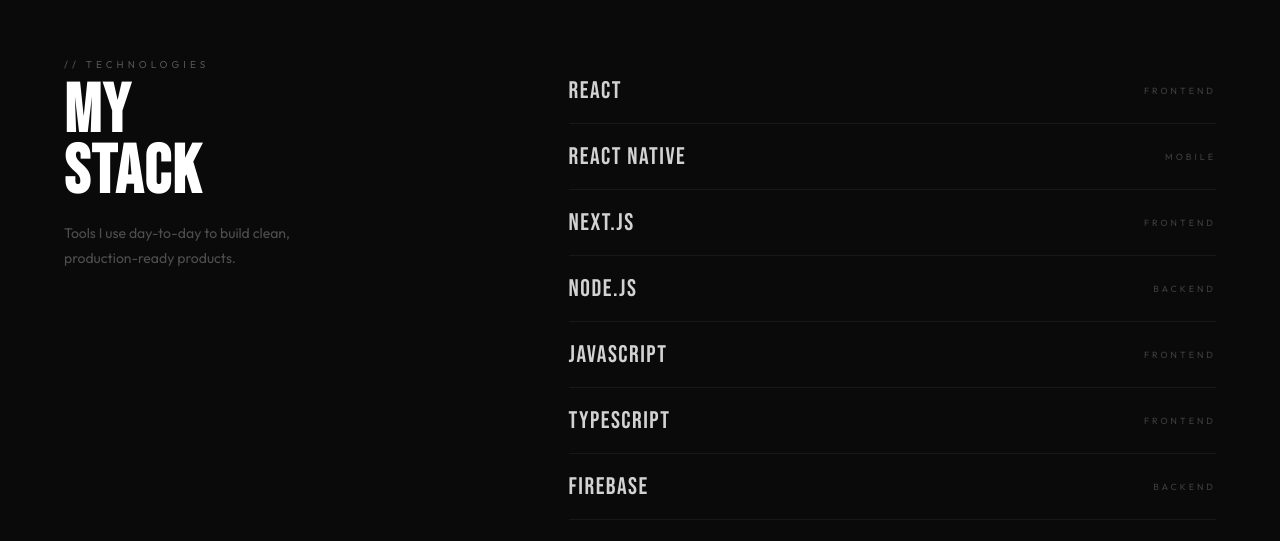
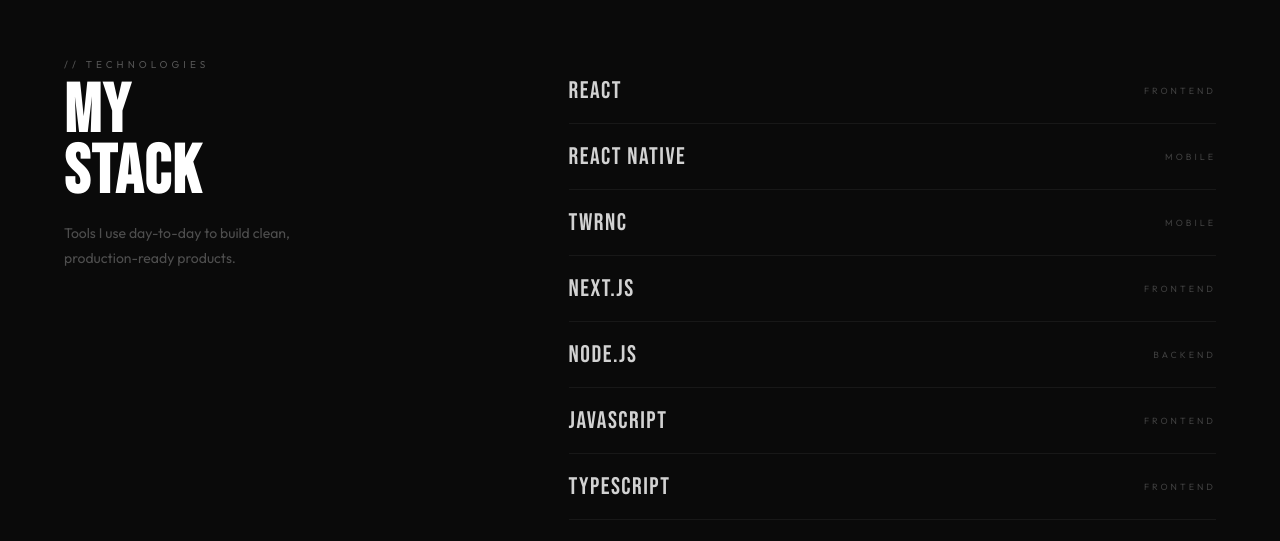
Before and after one commit to mawi1C/den-portfolio, a React (Vite) app: page / in a window 1280 px wide. Shown: the part 1890-2431 px from the top of the page. Built offline with nearby package versions, Linux system fonts and the light colour scheme.

Commit message:
added twrnc stack

```diff
--- a/src/App.jsx
+++ b/src/App.jsx
@@ -41,6 +41,7 @@
 const STACK = [
   { name: "React", cat: "Frontend" },
   { name: "React Native", cat: "Mobile" },
+  { name: "Twrnc", cat: "Mobile" },
   { name: "Next.js",      cat: "Frontend" },
   { name: "Node.js",      cat: "Backend" },
   { name: "JavaScript",      cat: "Frontend" },
```
